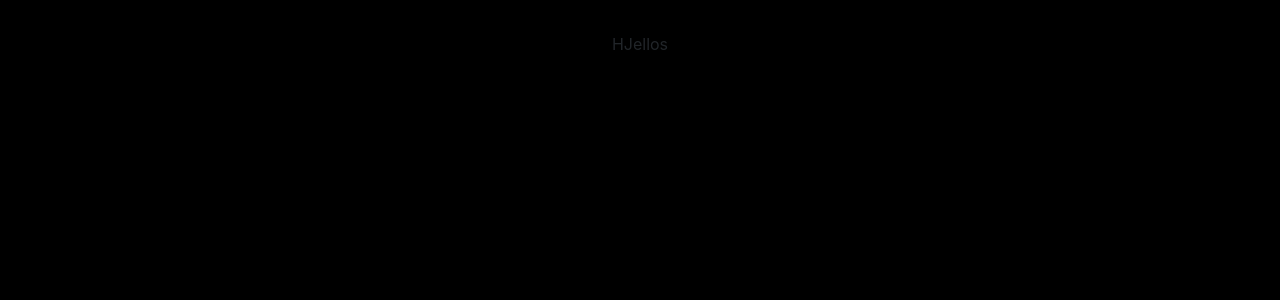
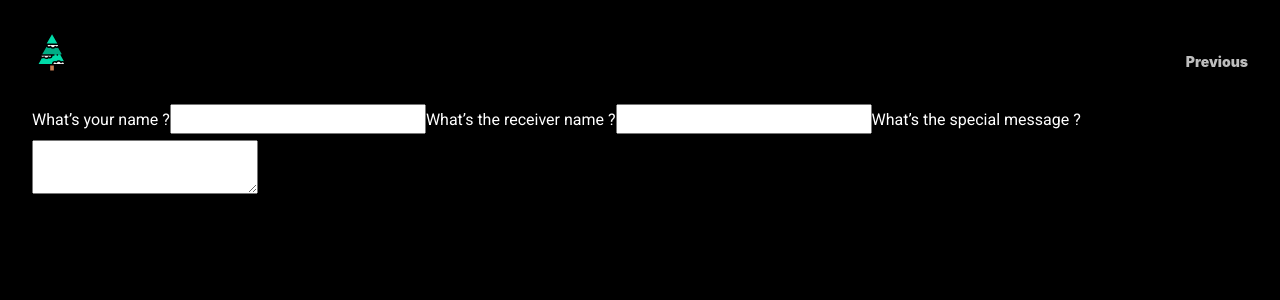
Before and after one commit to Atndesign/wishmasv2, a React (Create React App) app: page /create in a window 1280 px wide. Shown: the top 300 px of the page. Built offline with nearby package versions, Linux system fonts and the light colour scheme.

Commit message:
add header

```diff
--- a/src/App.js
+++ b/src/App.js
@@ -1,6 +1,7 @@
 import "./assets/css/App.css";
 import HomePage from "./components/homepage";
 import { BrowserRouter as Router, Switch, Route, Link } from "react-router-dom";
+import CardMaker from "./components/cardMaker";
 
 function App() {
   return (
@@ -11,7 +12,7 @@ function App() {
             <HomePage />
           </Route>
           <Route path="/create" exact>
-            <div>HJellos</div>
+            <CardMaker />
           </Route>
         </Switch>
       </Router>
--- a/src/_dev/css/components/header.scss
+++ b/src/_dev/css/components/header.scss
@@ -1,13 +1,18 @@
 .header{
-  padding-top: $spacer * 2  ;
-  margin-bottom: $spacer * 4;
-  .header__title{
-    text-align: center;
-    font-weight: 800;
-    margin-bottom: $spacer / 2;
-  }
-  .header__subtitle{
-    font-size: 18px;
-    text-align: center;
+  display: flex;
+  justify-content: space-between;
+  margin-bottom: $spacer * 2;
+  .header__btn{
+    display: flex;
+    align-items: flex-end;
+    color: #BEBEBE;
+    font-size: 14px;
+    font-weight: 900;
+    background: none;
+    padding: 0;
+    border: none;
+    &:hover{
+      color: white;
+    }
   }
 }
--- a/src/components/cardMaker.js
+++ b/src/components/cardMaker.js
@@ -0,0 +1,29 @@
+import React from "react";
+import Header from "./header";
+
+const CardMaker = () => {
+  return (
+    <main className="card-maker">
+      <Header />
+      <label htmlFor="sender" className="card-maker__label">
+        What’s your name ?
+      </label>
+      <input type="text" name="" id="sender" className="card-maker__input" />
+      <label htmlFor="receiver" className="card-maker__label">
+        What’s the receiver name ?
+      </label>
+      <input type="text" name="" id="receiver" className="card-maker__input" />
+      <label htmlFor="message" className="card-maker__label">
+        What’s the special message ?
+      </label>
+      <textarea
+        type="text"
+        name=""
+        id="message"
+        className="card-maker__input"
+      />
+    </main>
+  );
+};
+
+export default CardMaker;
--- /dev/null
+++ b/src/components/header.js
@@ -0,0 +1,21 @@
+import React from "react";
+import { Link } from "react-router-dom";
+
+const Header = () => {
+  return (
+    <header className="header">
+      <Link to="/">
+        <img
+          src="./img/christmas-tree.png"
+          alt="Logo"
+          srcset="./img/christmas-tree.svg"
+          width="40"
+          height="40"
+        />
+      </Link>
+      <button className="header__btn">Previous</button>
+    </header>
+  );
+};
+
+export default Header;
```
Also changed, not shown: src/assets/css/App.css, 2 other files (tests, documents, lock files or other folders).
